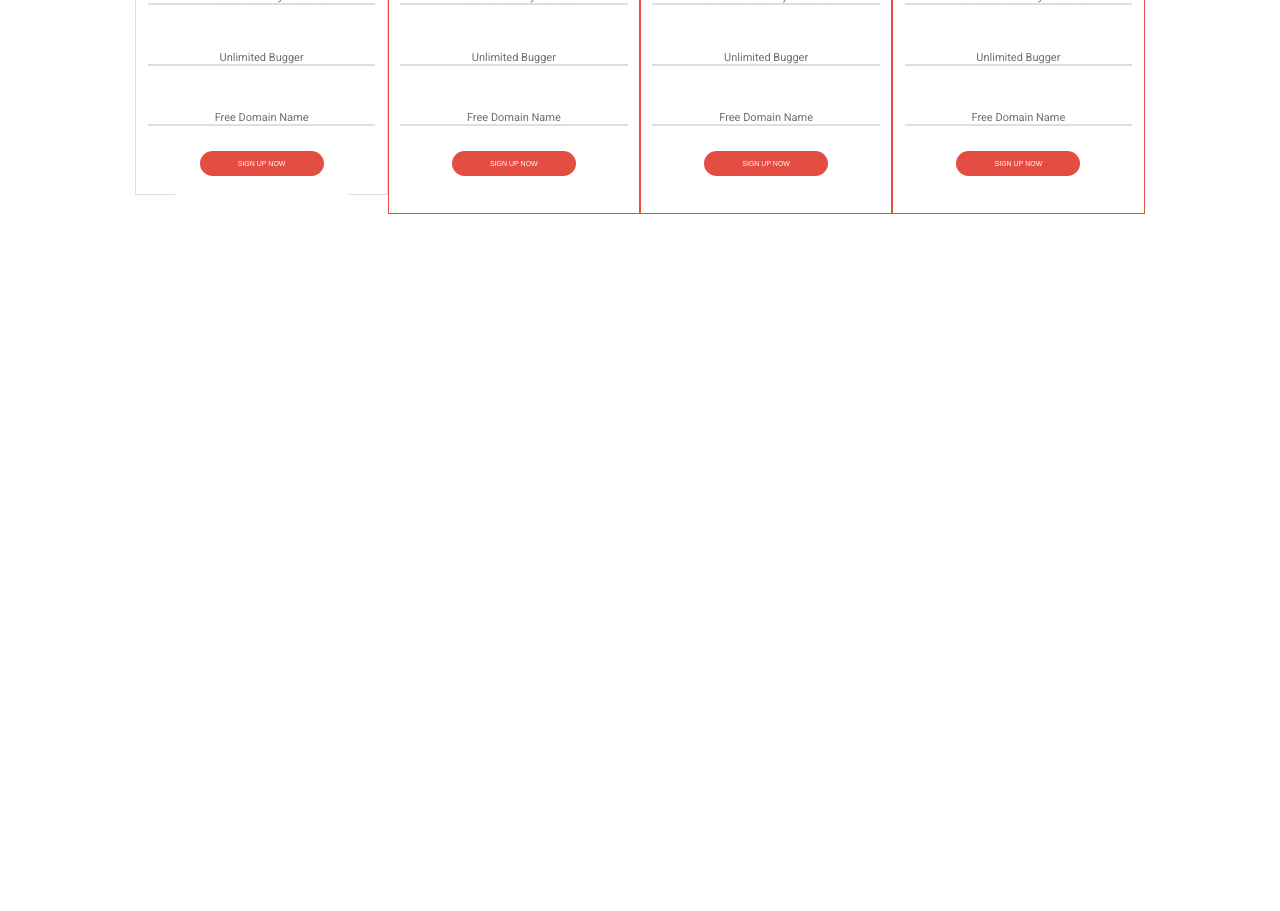
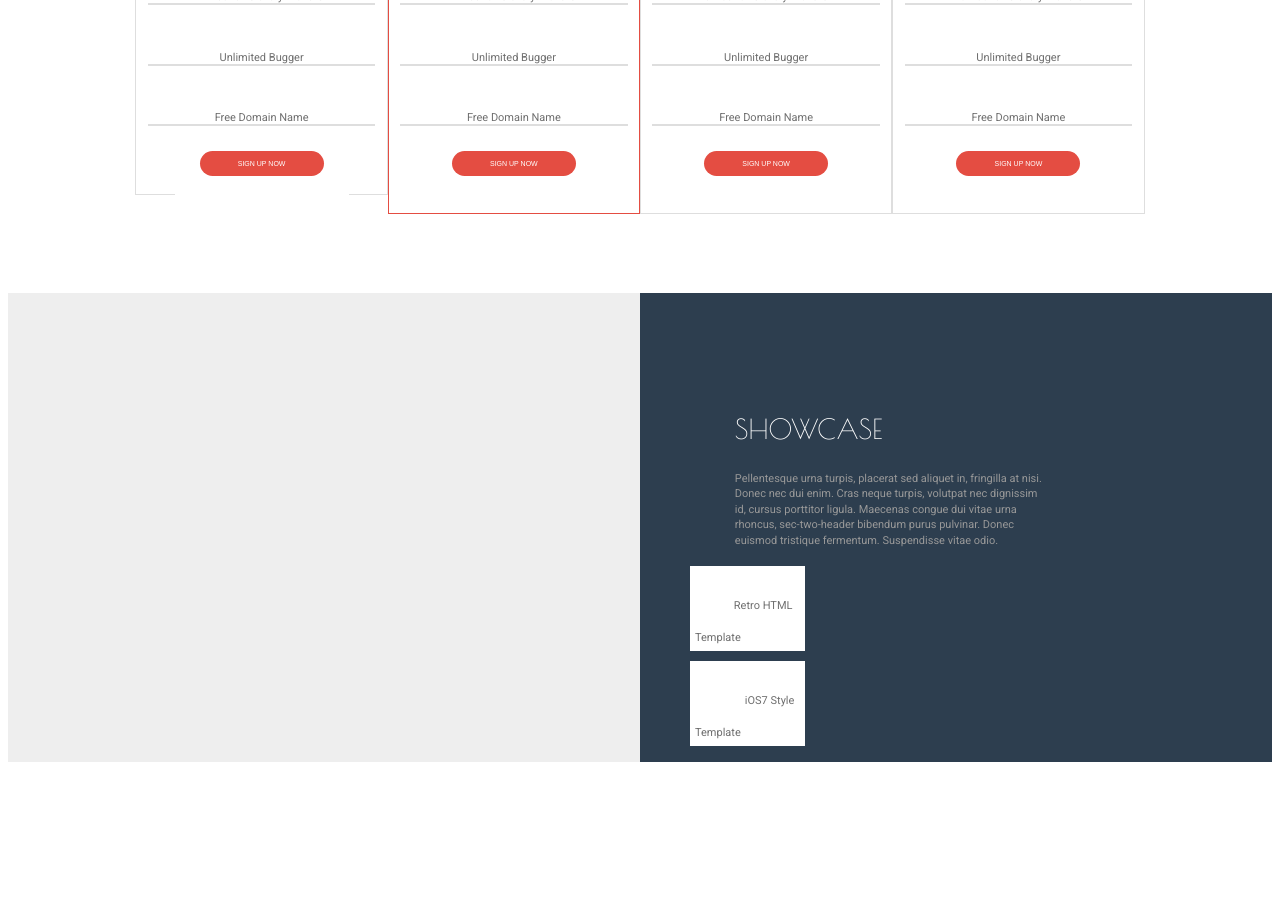
Before and after one commit to Elishala/free-liberty, a plain HTML site: page index.html in a window 1280 px wide. Shown: the part 4397-5308 px from the top of the page. Before the commit the page ends 4690 px from the top, so only its background shows below. Drawn offline with nearby package versions, Linux system fonts and the light colour scheme; files that its build step writes are made by us from their sources.

Commit message:
onto section seven, initial stages

```diff
--- a/css/main-two.css
+++ b/css/main-two.css
@@ -759,14 +759,14 @@ img {
 
 .professional-package-flexcontainer {
   flex: 0 0 20%;
-  border: 1px solid #E44D42;
+  border: 1px solid #dedede;
   padding: 1%;
 
 }
 
 .enterprise-package-flexcontainer {
   flex: 0 0 20%;
-  border: 1px solid #E44D42;
+  border: 1px solid #dedede;
   padding: 1%;
 
 }
@@ -798,6 +798,119 @@ img {
   color: orange;
 }
 
+/*beginning of section seven*/
+
+.sec-seven {
+  width: 100%;
+  height: 615px;
+}
+
+.sec-seven-main-flexcontainer {
+  display: -webkit-flex;
+  display: -ms-flexbox;
+  display: flex;
+  -webkit-flex-wrap: wrap;
+  -ms-flex-wrap: wrap;
+  flex-wrap: wrap;
+  flex-direction: row;
+  justify-content: center;
+  /*margin: 5%;*/
+
+}
+
+.sec-seven-leftside {
+  background-color: #eee;
+  width: 50%;
+}
+
+.sec-seven-rightside {
+  background-color: #2D3E4F;
+  width: 50%;
+}
+
+.hero-text-seven {
+  font-family: sans-serif;
+  font-family: 'Poiret One', cursive;
+  color: white;
+  text-align: left;
+  font-size: 1.7em;
+  font-weight: lighter;
+  line-height: 1.4em;
+  padding-top: 15%;
+  padding-left: 15%;
+
+}
+
+.sec-seven-header {
+  font-weight: lighter;
+  line-height: 1.4em;
+  font-family: 'Roboto', sans-serif;
+  color: #989898;
+  width: 50%;
+  font-size: 11px;
+  /*padding-top: 5%;*/
+  padding-left: 15%;
+}
+
+.sec-seven-flexcontainer-rightside {
+  flex: 0 0 50%;
+  text-align: left;
+  align-items: center;
+  /*order: 1;*/
+}
+
+.showcase-1-box {
+  background: white;
+  padding: 5px;
+  width: 105px;
+  height: 75px;
+  margin: 10px;
+  line-height: 100px;
+}
+
+.showcase-2-box {
+  background: white;
+  padding: 5px;
+  width: 105px;
+  height: 75px;
+  margin: 10px;
+  line-height: 100px;
+}
+
+.showcase-1-box-title {
+  font-family: 'Roboto', sans-serif;
+  font-weight: lighter;
+  color: white;
+  font-size: 18px;
+  line-height: 1.6em;
+  text-align: left;
+}
+
+.showcase-2-box-title {
+  font-family: 'Roboto', sans-serif;
+  font-weight: lighter;
+  color: white;
+  font-size: 18px;
+  line-height: 1.6em;
+  text-align: left;
+}
+
+.showcase-1-box-detail {
+  font-family: 'Roboto', sans-serif;
+  font-weight: lighter;
+  color: #6F6F6F;
+  font-size: 11px;
+  text-align: left;
+
+}
+
+.showcase-2-box-detail {
+  font-family: 'Roboto', sans-serif;
+  font-weight: lighter;
+  color: #6F6F6F;
+  font-size: 11px;
+  text-align: left;
+}
 
 @media only screen and (max-width: 901px) {
   .phone-area {
--- a/index.html
+++ b/index.html
@@ -322,6 +322,30 @@
                 </li>
               </ul>
           </div>
+        </section>
+        <section class="sec-seven">
+          <div class="sec-seven-main-flexcontainer">
+            <div class="sec-seven-leftside"></div>
+            <div class="sec-seven-rightside">
+              <h2 class="hero-text-seven">SHOWCASE</h2>
+              <h5 class="sec-seven-header">Pellentesque urna turpis, placerat sed aliquet in,
+                                           fringilla at nisi. Donec nec dui enim. Cras neque
+                                           turpis, volutpat nec dignissim id, cursus porttitor
+                                           ligula. Maecenas congue dui vitae urna rhoncus, sec-two-header
+                                           bibendum purus pulvinar. Donec euismod tristique fermentum.
+                                           Suspendisse vitae odio.</h5>
+                <ul class="sec-seven-flexcontainer-rightside">
+                  <li class="showcase-1-box">
+                    <p class="showcase-1-box-title">Start<span class="showcase-1-box-detail">Retro HTML Template</p>
+                  </li>
+                  <li class="showcase-2-box">
+                    <p class="showcase-2-box-title">Se7en<span class="showcase-2-box-detail">iOS7 Style Template</p>
+                  </li>
+                </ul>
+
+            </div>
+          </div>
+        </section>
 
 
 
```
